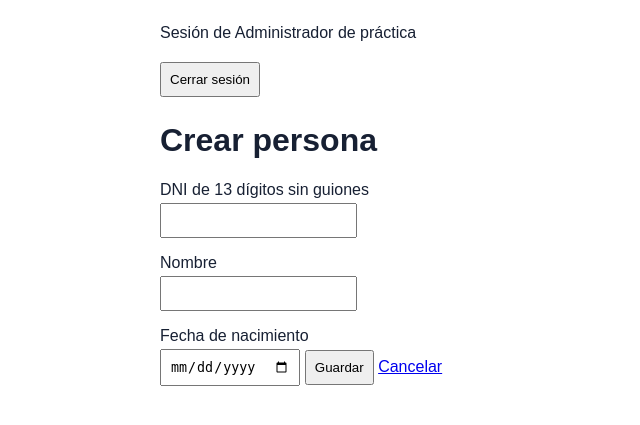
After one commit to Aldo-Gome/personas-laravel, a Laravel app: page /personas/crear in a window 1280 px wide. The commit adds this page. Shown: the top 425 px of the page, without its empty margins (0-640 px from the left). Run offline with Laravel 12, Linux system fonts and the light colour scheme; a user stored in the database is signed in; data comes from the database, SQL or seed files in the repository.

Commit message:
Creae registro

```diff
--- a/app/Http/Controllers/PersonaController.php
+++ b/app/Http/Controllers/PersonaController.php
@@ -3,6 +3,7 @@
 namespace App\Http\Controllers;
 
 use App\Models\Persona;
+use Illuminate\Http\Request;
 
 class PersonaController extends Controller
 {
@@ -11,4 +12,27 @@ class PersonaController extends Controller
         $personas = Persona::orderBy('id')->get();
         return view('personas.index', ['personas' => $personas]);
     }
+
+    public function create()
+    {
+        return view('personas.create');
+    }
+
+    public function store(Request $request)
+    {
+        $datos = $request->validate([
+            'dni' => ['required', 'regex:/^[0-9]{13}$/', 'unique:personas,dni'],
+            'nombre' => ['required', 'string', 'max:100'],
+            'fecha_nacimiento' => ['required', 'date', 'before_or_equal:today'],
+        ]);
+
+        $persona = new Persona();
+        $persona->dni = $datos['dni'];
+        $persona->nombre = $datos['nombre'];
+        $persona->fecha_nacimiento = $datos['fecha_nacimiento'];
+        $persona->save();
+
+        return redirect()->route('personas.index')
+            ->with('exito', 'Persona creada correctamente.');
+    }
 }
--- /dev/null
+++ b/resources/views/personas/create.blade.php
@@ -0,0 +1,21 @@
+@extends('layouts.app')
+
+@section('contenido')
+<h1>Crear persona</h1>
+
+<form method="POST" action="{{ route('personas.store') }}">
+    @csrf
+
+    <label for="dni">DNI de 13 dígitos sin guiones</label>
+    <input id="dni" name="dni" type="text" maxlength="13" pattern="[0-9]{13}" value="{{ old('dni') }}" required>
+
+    <label for="nombre">Nombre</label>
+    <input id="nombre" name="nombre" type="text" maxlength="100" value="{{ old('nombre') }}" required>
+
+    <label for="fecha_nacimiento">Fecha de nacimiento</label>
+    <input id="fecha_nacimiento" name="fecha_nacimiento" type="date" value="{{ old('fecha_nacimiento') }}" required>
+
+    <button type="submit">Guardar</button>
+    <a href="{{ route('personas.index') }}">Cancelar</a>
+</form>
+@endsection
--- a/resources/views/personas/index.blade.php
+++ b/resources/views/personas/index.blade.php
@@ -2,6 +2,7 @@
 
 @section('contenido')
 <h1>Personas registradas</h1>
+<p><a href="{{ route('personas.create') }}">Crear persona</a></p>
 <table>
     <thead>
         <tr>
--- a/routes/web.php
+++ b/routes/web.php
@@ -17,6 +17,8 @@ Route::middleware('auth')->group(function () {
     })->name('inicio');
 
     Route::get('/personas', [PersonaController::class, 'index'])->name('personas.index');
+    Route::get('/personas/crear', [PersonaController::class, 'create'])->name('personas.create');
+    Route::post('/personas', [PersonaController::class, 'store'])->name('personas.store');
 
     Route::post('/logout', [LoginController::class, 'destroy'])->name('logout');
 });
```
